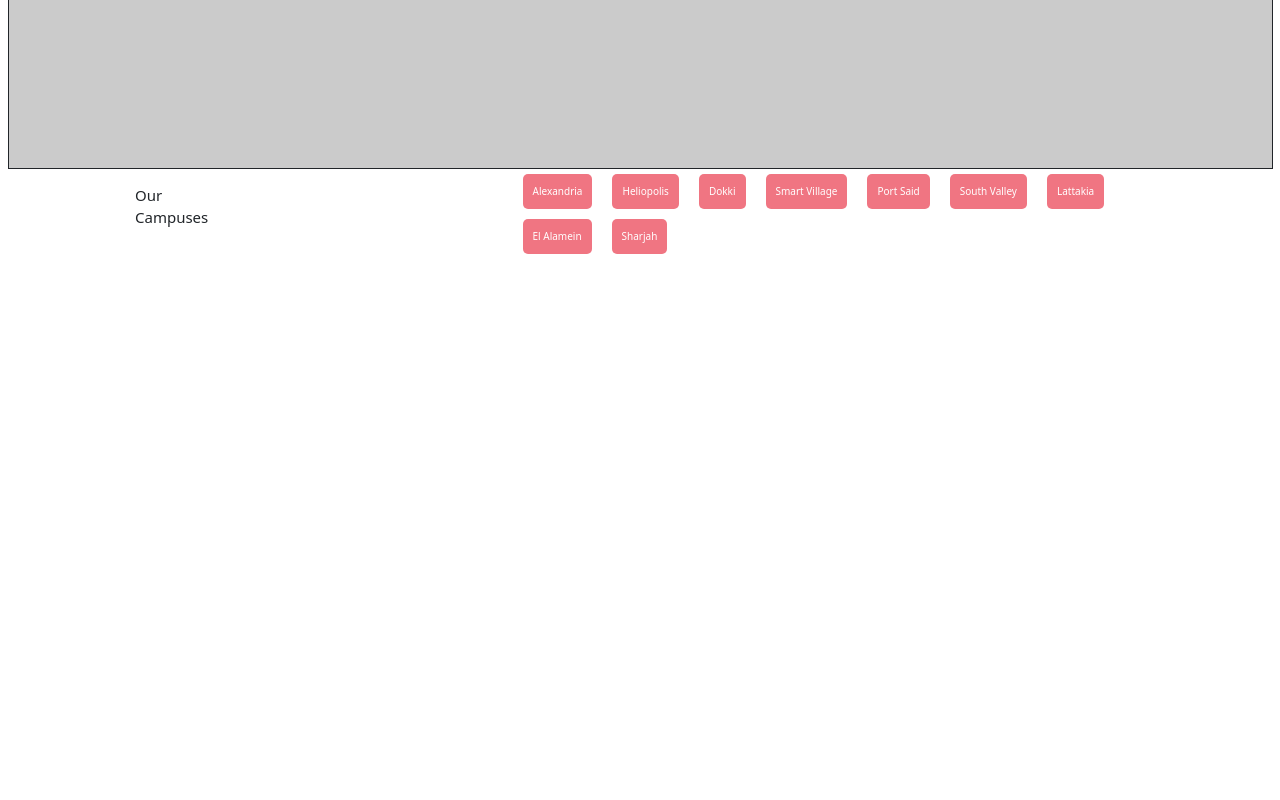
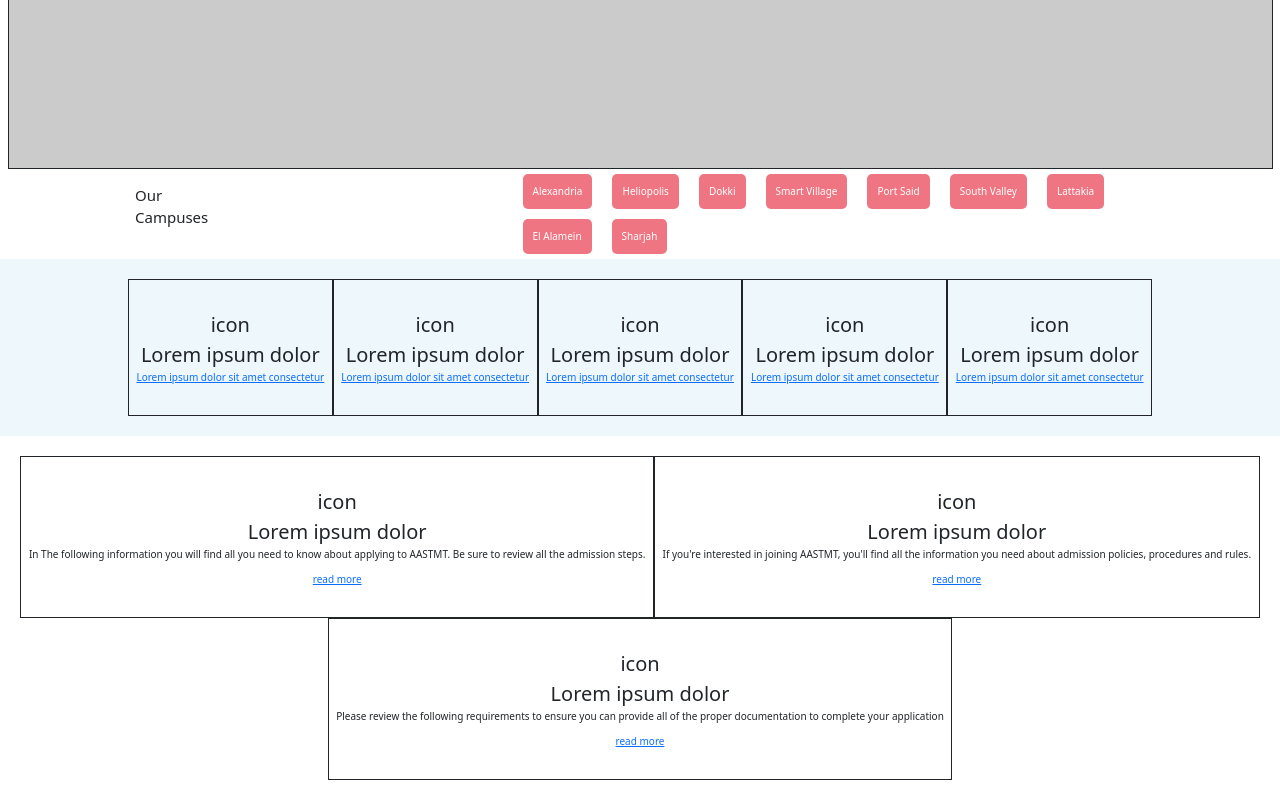
Before and after one commit to al-amiir/arab-academy, a website: page index.html in a window 1280 px wide. Shown: the part 336-1136 px from the top of the page. Before the commit the page ends 800 px from the top, so only its background shows below. Drawn offline with nearby package versions, Linux system fonts and the light colour scheme; placeholder pictures from the web are drawn by us.

Commit message:
Instructions primary design

```diff
--- a/index.html
+++ b/index.html
@@ -295,8 +295,143 @@
           <a href="#">Sharjah</a>
         </div>
       </section>
-      <section class="instruction"></section>
-      <section class="instruction"></section>
+      <!-- instruction-1 -->
+      <section
+        class="
+          row row-cols-auto
+          d-flex
+          justify-content-center
+          instruction instruction-1
+        "
+      >
+        <div
+          class="
+            col
+            d-flex
+            flex-column
+            align-items-center
+            instruction_component
+          "
+        >
+          <span>icon</span>
+          <span>Lorem ipsum dolor </span>
+          <a href="#">Lorem ipsum dolor sit amet consectetur </a>
+        </div>
+        <div
+          class="
+            col
+            d-flex
+            flex-column
+            align-items-center
+            instruction_component
+          "
+        >
+          <span>icon</span>
+          <span>Lorem ipsum dolor </span>
+          <a href="#">Lorem ipsum dolor sit amet consectetur </a>
+        </div>
+        <div
+          class="
+            col
+            d-flex
+            flex-column
+            align-items-center
+            instruction_component
+          "
+        >
+          <span>icon</span>
+          <span>Lorem ipsum dolor </span>
+          <a href="#">Lorem ipsum dolor sit amet consectetur </a>
+        </div>
+        <div
+          class="
+            col
+            d-flex
+            flex-column
+            align-items-center
+            instruction_component
+          "
+        >
+          <span>icon</span>
+          <span>Lorem ipsum dolor </span>
+          <a href="#">Lorem ipsum dolor sit amet consectetur </a>
+        </div>
+        <div
+          class="
+            col
+            d-flex
+            flex-column
+            align-items-center
+            instruction_component
+          "
+        >
+          <span>icon</span>
+          <span>Lorem ipsum dolor </span>
+          <a href="#">Lorem ipsum dolor sit amet consectetur </a>
+        </div>
+      </section>
+      <!-- instruction-2 -->
+      <section
+        class="
+          row row-cols-auto
+          d-flex
+          justify-content-center
+          instruction instruction-2
+        "
+      >
+        <div
+          class="
+            col
+            d-flex
+            flex-column
+            align-items-center
+            instruction_component
+          "
+        >
+          <span>icon</span>
+          <span>Lorem ipsum dolor </span>
+          <p>
+            In The following information you will find all you need to know
+            about applying to AASTMT. Be sure to review all the admission steps.
+          </p>
+          <a href="#">read more</a>
+        </div>
+        <div
+          class="
+            col
+            d-flex
+            flex-column
+            align-items-center
+            instruction_component
+          "
+        >
+          <span>icon</span>
+          <span>Lorem ipsum dolor </span>
+          <p>
+            If you're interested in joining AASTMT, you'll find all the
+            information you need about admission policies, procedures and rules.
+          </p>
+          <a href="#">read more </a>
+        </div>
+        <div
+          class="
+            col
+            d-flex
+            flex-column
+            align-items-center
+            instruction_component
+          "
+        >
+          <span>icon</span>
+          <span>Lorem ipsum dolor </span>
+          <p>
+            Please review the following requirements to ensure you can provide
+            all of the proper documentation to complete your application
+          </p>
+          <a href="#">read more </a>
+        </div>
+      </section>
+
       <section class="news"></section>
       <section class="welcome"></section>
       <section class="footer"></section>
--- /dev/null
+++ b/style/scss/base/typography.scss
@@ -0,0 +1,3 @@
+a {
+  text-decoration: none;
+}
--- /dev/null
+++ b/style/scss/component/instruction.scss
@@ -0,0 +1,16 @@
+.instruction {
+  padding: 20px;
+  &-1 {
+    background-color: #eef7fb;
+  }
+  &-2 {
+    background-color: #ffffff;
+  }
+  &_component {
+    padding: 30px;
+    border: 1px solid;
+    span {
+      font-size: 2rem;
+    }
+  }
+}
--- a/style/scss/main.scss
+++ b/style/scss/main.scss
@@ -6,6 +6,7 @@
   }
 }
 @import "./base/base.scss";
-
+@import "./base/typography.scss";
 @import "./component/caursoul.scss";
 @import "./component/campuses.scss";
+@import "./component//instruction.scss";
```
Also changed, not shown: style/css/main.css, 1 other file.
